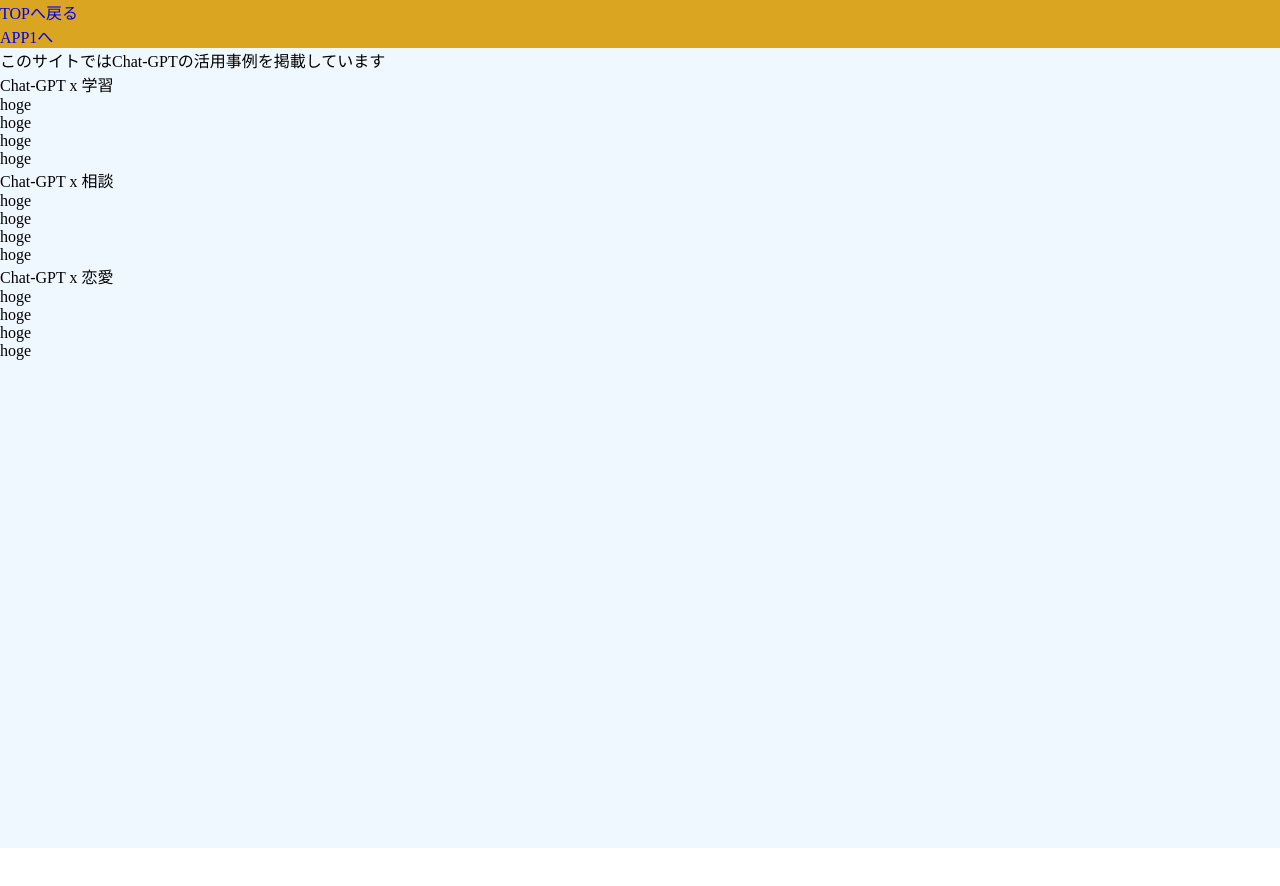
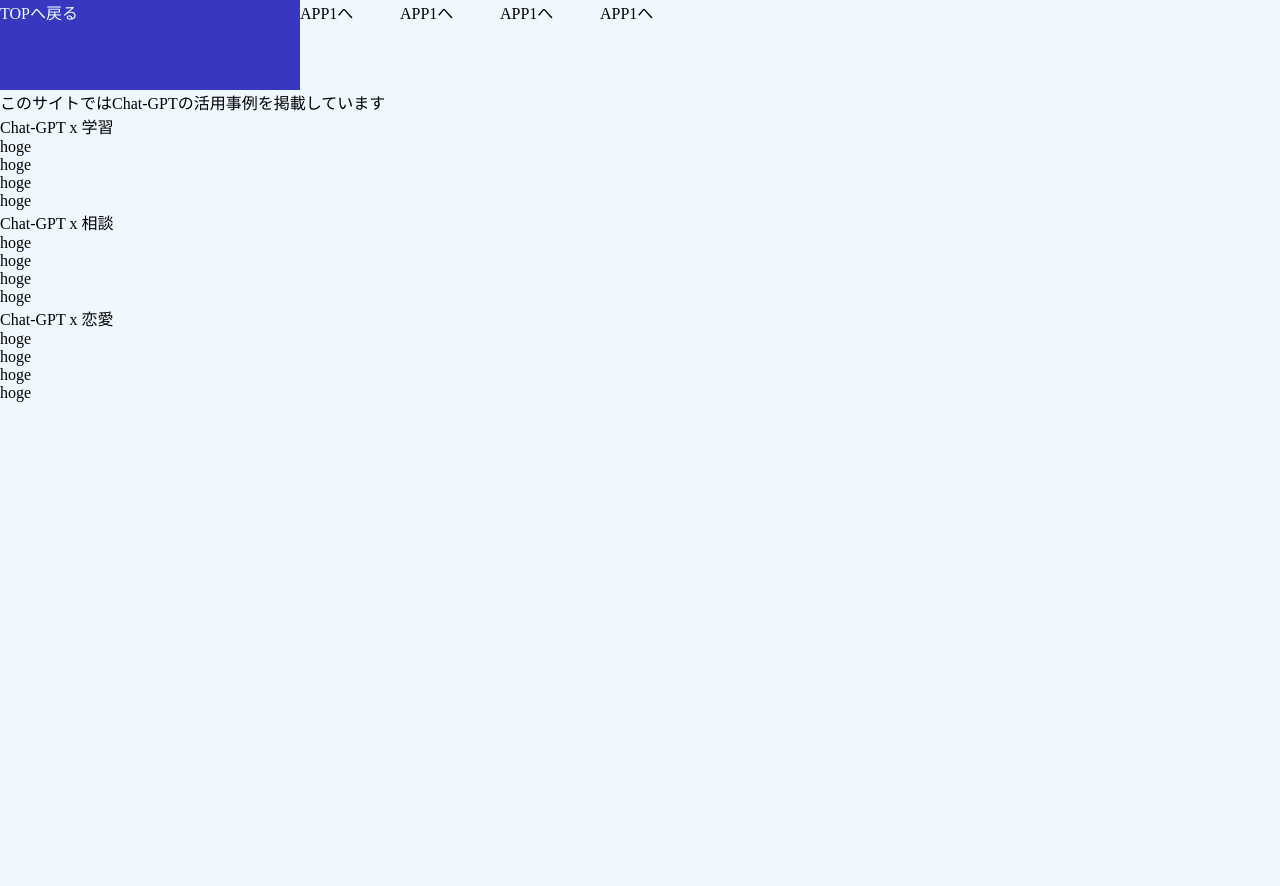
Before and after one commit to couragenki/chat-gpt-mvp, a Next.js app: page / in a window 1280 px wide. Shown: the top 886 px of the page. Before the commit the page ends 848 px from the top, so only its background shows below. Built offline with nearby package versions, Linux system fonts and the light colour scheme.

Commit message:
feat: add components

```diff
--- a/src/components/Header/index.tsx
+++ b/src/components/Header/index.tsx
@@ -4,11 +4,36 @@
 export default function Header() {
   return (
     <header className={styles.headerComponent}>
-      <div>
-        <Link href="/">TOPへ戻る</Link>
-      </div>
-      <div>
-        <Link href="/apps/1">APP1へ</Link>
+      <div className={styles.header}>
+        <div className={styles.logo}>
+          <Link className={styles.title} href="/">
+            TOPへ戻る
+          </Link>
+        </div>
+        <div className={styles.links}>
+          <ul>
+            <li className={styles.link}>
+              <Link className={styles.text} href="/apps/1">
+                APP1へ
+              </Link>
+            </li>
+            <li className={styles.link}>
+              <Link className={styles.text} href="/apps/1">
+                APP1へ
+              </Link>
+            </li>
+            <li className={styles.link}>
+              <Link className={styles.text} href="/apps/1">
+                APP1へ
+              </Link>
+            </li>
+            <li className={styles.link}>
+              <Link className={styles.text} href="/apps/1">
+                APP1へ
+              </Link>
+            </li>
+          </ul>
+        </div>
       </div>
     </header>
   );
--- a/src/components/Header/styles.module.scss
+++ b/src/components/Header/styles.module.scss
@@ -1,4 +1,27 @@
 @import "../../styles/valiables";
 .headerComponent {
-  background-color: goldenrod;
+  .header {
+    max-width: $pcmaxwidth;
+    height: 90px;
+    margin: 0 auto;
+    display: flex;
+    .logo {
+      width: 300px;
+      height: 100%;
+      background-color: rgb(55, 55, 191);
+      .title {
+        color: azure;
+      }
+    }
+    .links {
+      display: flex;
+      .link {
+        width: 100px;
+        display: inline-block;
+        .text {
+          color: black;
+        }
+      }
+    }
+  }
 }
--- /dev/null
+++ b/src/components/MainConponent/index.tsx
@@ -0,0 +1,11 @@
+import React from 'react';
+import styles from './styles.module.scss'
+import { ReactNode } from 'react';
+
+type Props = {
+  children: ReactNode;
+};
+
+export const MainConponent: React.FC<Props> = (props) => {
+  return <div className={styles.mainComponent}>{props.children}</div>;
+}
--- /dev/null
+++ b/src/components/MainConponent/styles.module.scss
@@ -0,0 +1,6 @@
+@import "../../styles/valiables";
+.mainComponent {
+  max-width: 1280px;
+  min-height: 100vh;
+  margin: 0 auto;
+}
--- /dev/null
+++ b/src/components/pageTemplate/index.tsx
@@ -0,0 +1,22 @@
+import React from 'react';
+import styles from './styles.module.scss'
+import { ReactNode } from 'react';
+import Head from 'next/head';
+import Header from '../Header';
+import { MainConponent } from '../MainConponent';
+
+type Props = {
+  children: ReactNode;
+};
+
+export const PageTemplate: React.FC<Props> = (props) => {
+  return (
+    <div className={styles.pageTemplate}>
+      <Head>
+        <title>TOP PAGE</title>
+      </Head>
+      <Header />
+      <MainConponent>{props.children}</MainConponent>
+    </div>
+  );
+};
--- /dev/null
+++ b/src/components/pageTemplate/styles.module.scss
@@ -0,0 +1,2 @@
+@import "../../styles/valiables";
+.pageTemplate {}
--- a/src/pages/Top.module.scss
+++ b/src/pages/Top.module.scss
@@ -1,4 +1,9 @@
+@import "../styles/valiables";
 .topPage {
-  min-height: 100vh;
   background-color: aliceblue;
+  .mian {
+    max-width: $pcmaxwidth;
+    margin: 0 auto;
+    min-height: 100vh;
+  }
 }
--- a/src/pages/index.tsx
+++ b/src/pages/index.tsx
@@ -1,15 +1,10 @@
-import Head from 'next/head'
 import styles from './Top.module.scss'
-import Header from '@/components/Header';
+import { PageTemplate } from '@/components/pageTemplate';
 
-export default function TOP() {
+export default function TOPPAGE() {
   return (
-    <>
-      <Head>
-        <title>TOP PAGE</title>
-      </Head>
-      <Header />
-      <main className={styles.topPage}>
+    <div className={styles.topPage}>
+      <PageTemplate>
         <p>このサイトではChat-GPTの活用事例を掲載しています</p>
         <section>
           <div>Chat-GPT x 学習</div>
@@ -38,7 +33,7 @@
             <li>hoge</li>
           </ul>
         </section>
-      </main>
-    </>
+      </PageTemplate>
+    </div>
   );
 }
--- a/src/styles/_valiables.scss
+++ b/src/styles/_valiables.scss
@@ -1 +1,2 @@
 $black: #262626;
+$pcmaxwidth: 1280px;
```
Also changed, not shown: src/pages/apps/1/index.tsx (+9 -12 lines).
